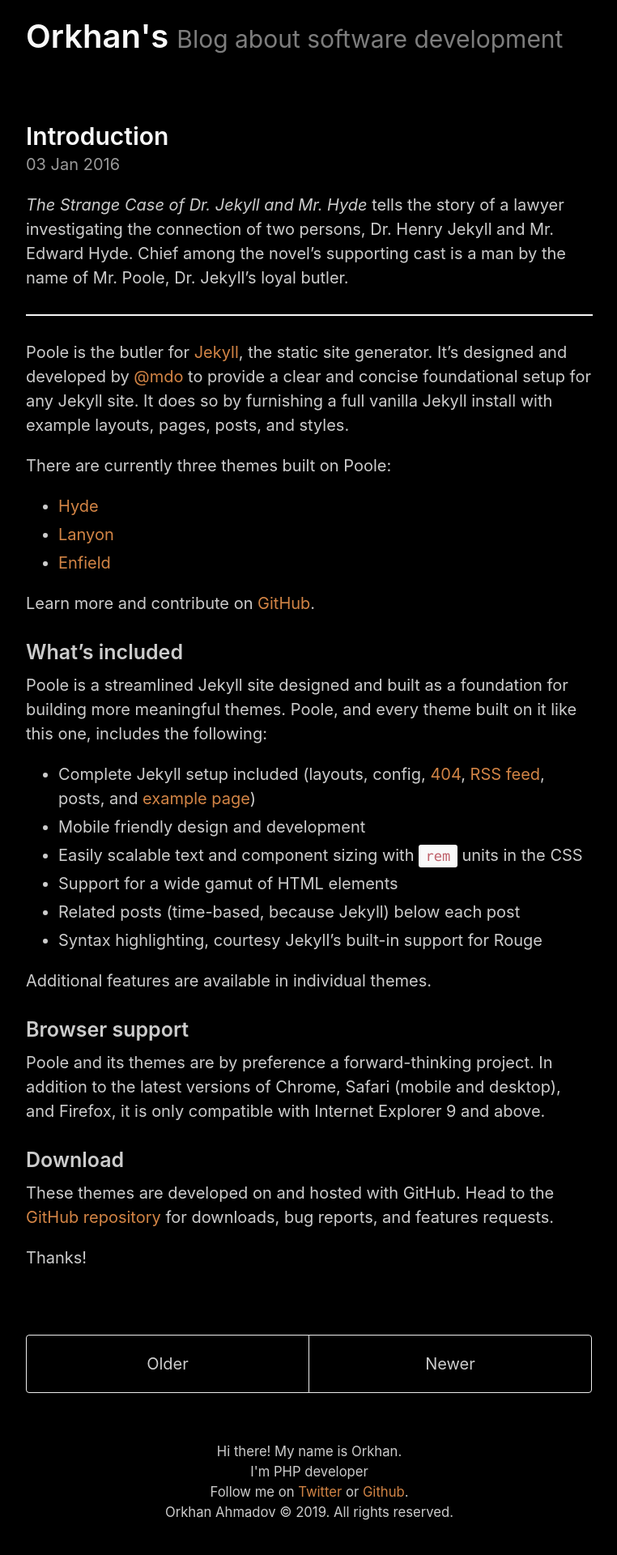
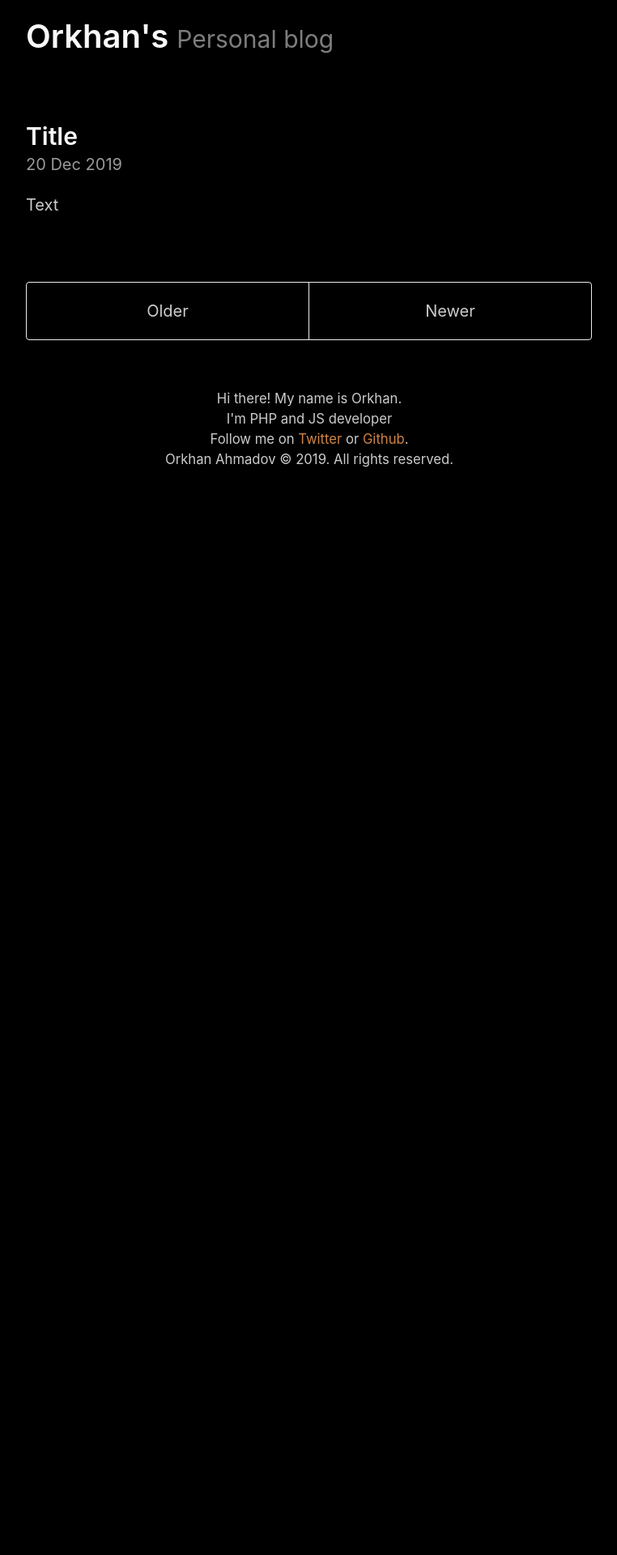
Before and after one commit to orkhanahmadov/orkhanahmadov.github.io, a Jekyll site: the page built from index.html, in a window 1280 px wide. Shown: the whole page at 81% size, without its empty margins (258-1020 px from the left). Built offline with Jekyll 4.4.1, drawn with Linux system fonts in a browser that asks for light colours; the list of posts is cut into pages by our own code; after the commit the page ends 900 px from its top, so only the background shows below that.

Commit message:
Init setup

```diff
--- a/_config.yml
+++ b/_config.yml
@@ -3,7 +3,7 @@
 
 # Setup
 title:               Orkhan's
-tagline:             Blog about software development
+tagline:             Personal blog
 url:                 https://orkhan.dev
 paginate:            10
 baseurl:             ""
--- a/_includes/head.html
+++ b/_includes/head.html
@@ -14,7 +14,9 @@
   </title>
 
   <link rel="stylesheet" href="{{ site.baseurl }}/styles.css">
-  <link rel="apple-touch-icon-precomposed" sizes="144x144" href="{{ site.baseurl }}/public/apple-touch-icon-precomposed.png">
-  <link rel="shortcut icon" href="{{ site.baseurl }}/public/favicon.ico">
+  <link rel="apple-touch-icon" sizes="180x180" href="{{ site.baseurl }}/public/apple-touch-icon.png">
+  <link rel="icon" type="image/png" sizes="32x32" href="{{ site.baseurl }}/public/favicon-32x32.png">
+  <link rel="icon" type="image/png" sizes="16x16" href="{{ site.baseurl }}/public/favicon-16x16.png">
+  <link rel="manifest" href="{{ site.baseurl }}/public/site.webmanifest">
   <link rel="alternate" type="application/atom+xml" title="{{ site.title }}" href="{{ site.baseurl }}/atom.xml">
 </head>
--- a/_layouts/default.html
+++ b/_layouts/default.html
@@ -19,7 +19,7 @@
 
       <footer class="footer">
         <small>Hi there! My name is Orkhan.</small>
-        <small>I'm PHP developer</small>
+        <small>I'm PHP and JS developer</small>
         <small>Follow me on <a href="https://twitter.com/orkhanahmadov">Twitter</a> or <a href="https://github.com/orkhanahmadov">Github</a>.</small>
         <small>
           Orkhan Ahmadov &copy; <time datetime="{{ site.time | date_to_xmlschema }}">{{ site.time | date: '%Y' }}</time>. All rights reserved.
--- a/_posts/2016-01-03-introduction.md
+++ /dev/null
@@ -1,41 +0,0 @@
----
-layout: post
-title: Introduction
----
-
-*The Strange Case of Dr. Jekyll and Mr. Hyde* tells the story of a lawyer investigating the connection of two persons, Dr. Henry Jekyll and Mr. Edward Hyde. Chief among the novel's supporting cast is a man by the name of Mr. Poole, Dr. Jekyll's loyal butler.
-
------
-
-Poole is the butler for [Jekyll](http://jekyllrb.com), the static site generator. It's designed and developed by [@mdo](https://twitter.com/mdo) to provide a clear and concise foundational setup for any Jekyll site. It does so by furnishing a full vanilla Jekyll install with example layouts, pages, posts, and styles.
-
-There are currently three themes built on Poole:
-
-* [Hyde](http://hyde.getpoole.com)
-* [Lanyon](http://lanyon.getpoole.com)
-* [Enfield](http://enfield.getpoole.com)
-
-Learn more and contribute on [GitHub]({{ site.github.repo }}).
-
-### What's included
-
-Poole is a streamlined Jekyll site designed and built as a foundation for building more meaningful themes. Poole, and every theme built on it like this one, includes the following:
-
-* Complete Jekyll setup included (layouts, config, [404]({{ site.baseurl }}/404.html), [RSS feed]({{ site.baseurl }}/atom.xml), posts, and [example page]({{ site.baseurl }}/about))
-* Mobile friendly design and development
-* Easily scalable text and component sizing with `rem` units in the CSS
-* Support for a wide gamut of HTML elements
-* Related posts (time-based, because Jekyll) below each post
-* Syntax highlighting, courtesy Jekyll's built-in support for Rouge
-
-Additional features are available in individual themes.
-
-### Browser support
-
-Poole and its themes are by preference a forward-thinking project. In addition to the latest versions of Chrome, Safari (mobile and desktop), and Firefox, it is only compatible with Internet Explorer 9 and above.
-
-### Download
-
-These themes are developed on and hosted with GitHub. Head to the [GitHub repository]({{ site.github.repo }}) for downloads, bug reports, and features requests.
-
-Thanks!
--- /dev/null
+++ b/_posts/2019-12-20-introduction.md
@@ -0,0 +1,6 @@
+---
+layout: post
+title: Title
+---
+
+Text
```
Also changed, not shown: public/android-chrome-192x192.png (added), public/android-chrome-512x512.png (added), public/apple-touch-icon-precomposed.png (deleted), public/apple-touch-icon.png (added), public/favicon-16x16.png (added), public/favicon-32x32.png (added), public/favicon.ico, public/site.webmanifest (added), 1 other file.
